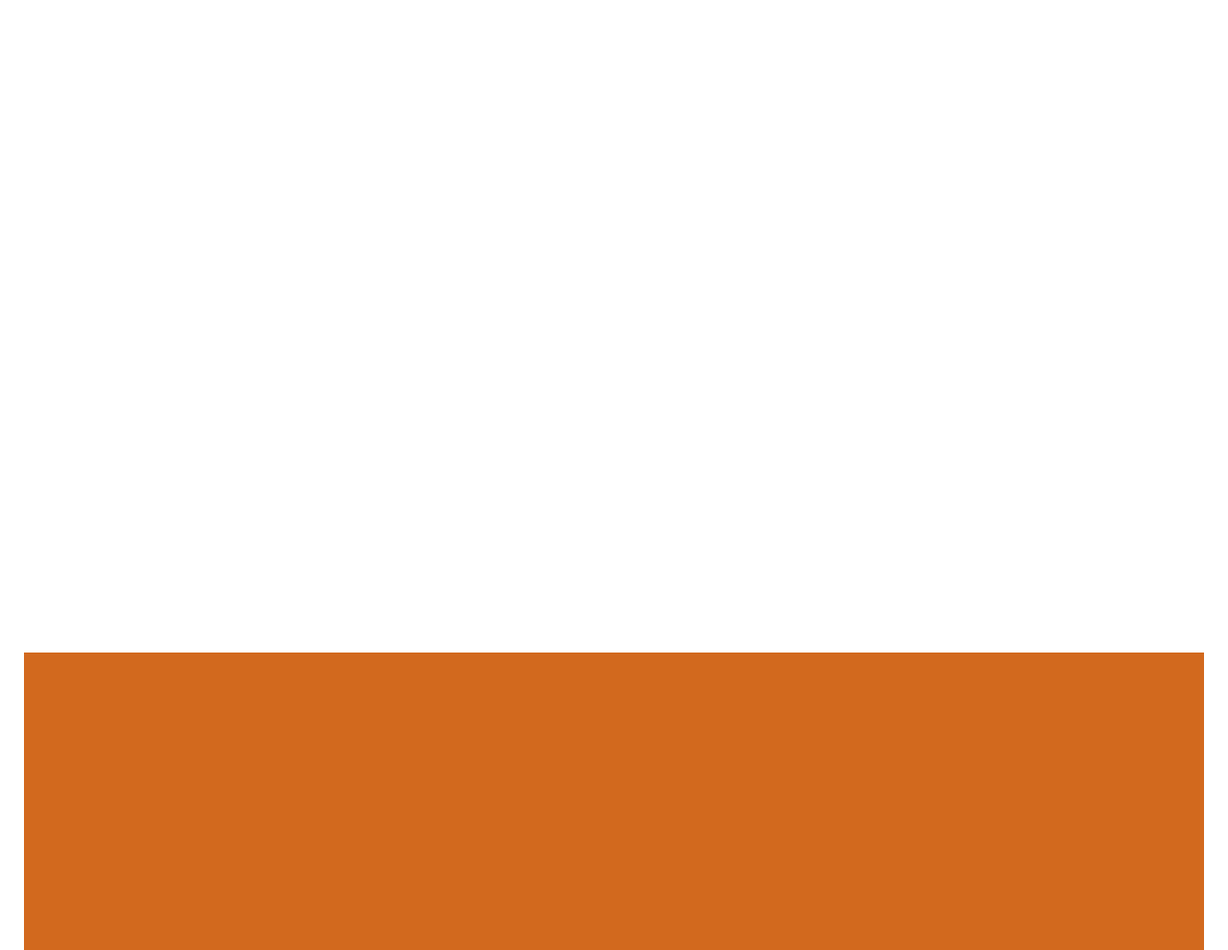
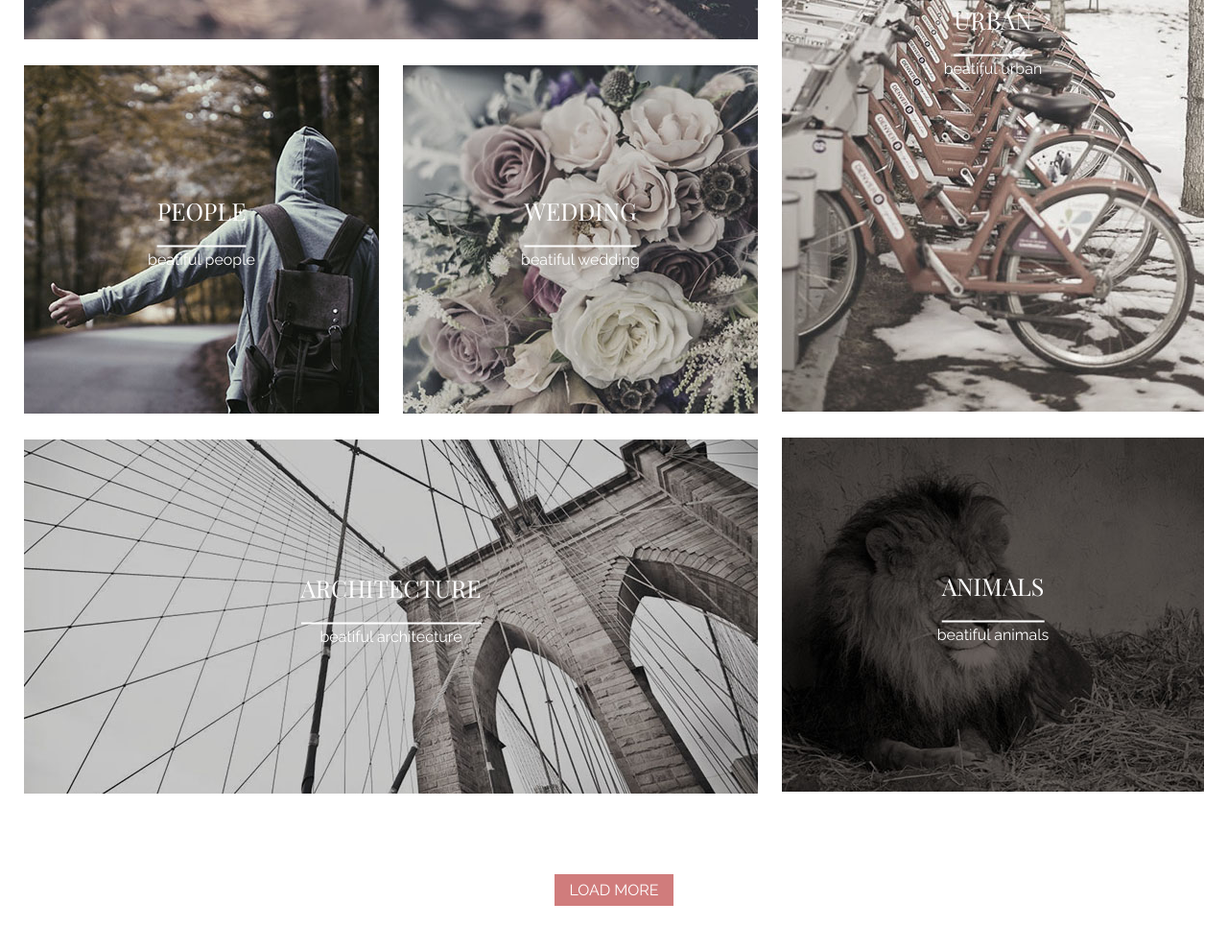
Before and after one commit to MazurMaciej/WebWeeklyDev-9, a plain HTML site: page index.html in a window 1280 px wide. Shown: the part 1810-2800 px from the top of the page at 96% size. Drawn offline with nearby package versions, Linux system fonts and the light colour scheme.

Commit message:
One more section

```diff
--- a/index.html
+++ b/index.html
@@ -6,10 +6,12 @@
     <meta name="viewport" content="width=device-width, initial-scale=1.0">
     <meta http-equiv="X-UA-Compatible" content="ie=edge">
     <title>WebWeeklyDev-9</title>
-    <link href="https://fonts.googleapis.com/css?family=Raleway:400,500,700&display=swap&subset=latin-ext" rel="stylesheet">
-    <link href="https://fonts.googleapis.com/css?family=Playfair+Display&display=swap&subset=latin-ext" rel="stylesheet">
-    <link rel="stylesheet" href="https://use.fontawesome.com/releases/v5.0.12/css/all.css" integrity="sha384-G0fIWCsCzJIMAVNQPfjH08cyYaUtMwjJwqiRKxxE/rx96Uroj1BtIQ6MLJuheaO9"
-        crossorigin="anonymous">
+    <link href="https://fonts.googleapis.com/css?family=Raleway:400,500,700&display=swap&subset=latin-ext"
+        rel="stylesheet">
+    <link href="https://fonts.googleapis.com/css?family=Playfair+Display&display=swap&subset=latin-ext"
+        rel="stylesheet">
+    <link rel="stylesheet" href="https://use.fontawesome.com/releases/v5.0.12/css/all.css"
+        integrity="sha384-G0fIWCsCzJIMAVNQPfjH08cyYaUtMwjJwqiRKxxE/rx96Uroj1BtIQ6MLJuheaO9" crossorigin="anonymous">
     <link rel="stylesheet" href="style.css">
 </head>
 
@@ -22,7 +24,8 @@
                     <span class="dancingFont">photography</span>
                     <p class="heroFirstLine">See my world through my lens</p>
                     <div class="heroFirstLineUnderline"></div>
-                    <p class="heroSecondLine">Lorem ipsum dolor sit amet, consectetuer adipiscing elit, sed diam nonummy nibh euismod tincidunt.</p>
+                    <p class="heroSecondLine">Lorem ipsum dolor sit amet, consectetuer adipiscing elit, sed diam nonummy
+                        nibh euismod tincidunt.</p>
                 </div>
                 <i class="fas fa-angle-down"></i>
             </div>
@@ -39,10 +42,56 @@
         <div class="aboutMe">
             <h2>a little about me</h2>
             <div class="underline"></div>
-            <p>Lorem ipsum dolor sit amet, consectetuer adipiscing elit, sed diam nonummy nibh euismod tincidunt ut laoreet dolore magna aliquam erat volutpat. Ut wisi enim ad minim veniam, quis nostrud exerci tation. Lorem ipsum dolor sit amet, consectetuer adipiscing elit, sed diam nonummy nibh euismod tincidunt ut laoreet dolore magna aliquam erat volutpat. Ut wisi enim ad minim.</p>
+            <p>Lorem ipsum dolor sit amet, consectetuer adipiscing elit, sed diam nonummy nibh euismod tincidunt ut
+                laoreet dolore magna aliquam erat volutpat. Ut wisi enim ad minim veniam, quis nostrud exerci tation.
+                Lorem ipsum dolor sit amet, consectetuer adipiscing elit, sed diam nonummy nibh euismod tincidunt ut
+                laoreet dolore magna aliquam erat volutpat. Ut wisi enim ad minim.</p>
         </div>
         <div class="works">
             <h2>works</h2>
+            <div class="underline"></div>
+            <div class="worksBox">
+                <div class="worksFirstColumn">
+                    <div class="nature">
+                        <img class="nature" src="/img/nature.jpg" />
+                        <p class="firstLine">nature</p>
+                        <p class="secondLine">beatiful nature</p>
+                    </div>
+                    <div class="worksBoxFlex">
+                        <div class="people">
+                            <img class="people" src="/img/people.jpg" />
+                            <p class="firstLine">people</p>
+                            <p class="secondLine">beatiful people</p>
+                        </div>
+                        <div class="wedding">
+                            <img class="wedding" src="/img/wedding.jpg" />
+                            <p class="firstLine">wedding</p>
+                            <p class="secondLine">beatiful wedding</p>
+                        </div>
+                    </div>
+                    <div class="architecture">
+                        <img class="architecture" src="/img/architecture.jpg" />
+                        <p class="firstLine">architecture</p>
+                        <p class="secondLine">beatiful architecture</p>
+                    </div>
+                </div>
+                <div class="worksSecondColumn">
+                    <div class="bike">
+                        <img class="bike" src="/img/bike.jpg" />
+                        <p class="firstLine">urban</p>
+                        <p class="secondLine">beatiful urban</p>
+                    </div>
+                    <div class="animals">
+                        <img class="animals" src="/img/animal.jpg" />
+                        <p class="firstLine">animals</p>
+                        <p class="secondLine">beatiful animals</p>
+                    </div>
+                </div>
+            </div>
+            <a href="www.onet.pl">Load more</a>
+        </div>
+        <div class="testymonials">
+            <h2>See the world through my lens </h2>
             <div class="underline"></div>
         </div>
         <div class="video"></div>
--- a/style.css
+++ b/style.css
@@ -3,9 +3,12 @@
     margin: 0;
 }
 
+html {
+    font-size: 10px;
+}
 
 body {
-    font-size: 10px;
+
     margin: 25px;
     font-family: 'Raleway', sans-serif;
 }
@@ -45,11 +48,11 @@ body {
 }
 
 span.dancingFont:nth-child(1) {
-    font-size: 3.1rem;
+    font-size: 3.3rem;
 }
 
 span.dancingFont:nth-child(2) {
-    font-size: 1.5rem;
+    font-size: 2.3rem;
     padding-bottom: 3.5rem;
 }
 
@@ -59,7 +62,7 @@ span.dancingFont:nth-child(2) {
 
 .heroFirstLine {
     font-family: 'Playfair Display', serif;
-    font-size: 3.6rem;
+    font-size: 4.8rem;
 }
 
 .heroFirstLineUnderline {
@@ -71,7 +74,7 @@ span.dancingFont:nth-child(2) {
 
 .heroSecondLine {
     font-weight: 400;
-    font-size: 1.1rem;
+    font-size: 1.6rem;
     width: 60%;
     text-align: center;
 }
@@ -86,7 +89,7 @@ nav {
 
 nav p {
     font-family: DancingScript;
-    font-size: 2rem;
+    font-size: 2.2rem;
     color: #838181;
     line-height: 4rem;
     padding-left: 4rem;
@@ -103,7 +106,7 @@ ul {
 nav li a {
     color: #696969;
     font-weight: 400;
-    font-size: 1rem;
+    font-size: 1.3rem;
     text-transform: uppercase;
     cursor: pointer;
     text-decoration: none;
@@ -125,11 +128,11 @@ i.fas {
 }
 
 .aboutMe {
-    height: 60vh;
     background-color: #fff;
     display: flex;
     flex-direction: column;
     align-items: center;
+    margin-bottom: 4rem;
 }
 
 div.aboutMe h2, div.works h2 {
@@ -148,7 +151,7 @@ div.aboutMe h2, div.works h2 {
 }
 
 div.aboutMe p {
-    font-size: 1.1rem;
+    font-size: 1.4rem;
     font-weight: 400;
     line-height: 2rem;
     color: #848282;
@@ -157,10 +160,97 @@ div.aboutMe p {
 }
 
 .works {
-    height: 120vh;
+    height: auto;
     display: flex;
     flex-direction: column;
     align-items: center;
+}
+
+.worksBox {
+    display: flex;
+}
+
+.worksFirstColumn {
+    display: flex;
+    flex-direction: column;
+}
+
+.worksBoxFlex {
+    display: flex;
+}
+
+.worksSecondColumn {
+    display: flex;
+    flex-direction: column;
+}
+
+.works img {
+    box-sizing: border-box;
+    padding: 12.5px 12.5px 12.5px 12.5px;
+}
+
+div.nature, div.people, div.wedding, div.architecture, div.bike, div.animals {
+    position: relative;
+
+}
+
+div.nature img, div.people img, div.wedding img, div.architecture img, div.bike img, div.animals img {
+    transition: .5s;
+}
+
+div.nature img:hover, div.people img:hover, div.wedding img:hover, div.architecture img:hover, div.bike img:hover, div.animals img:hover {
+filter: blur(2px) ;
+cursor: pointer;
+transform: scale(1.025);
+}
+
+p.firstLine {
+    font-family: 'Playfair Display', serif;
+    font-weight: 500;
+    color: #fff;
+    font-size: 2.5rem;
+    position: absolute;
+    top: calc(50% - 2rem);
+    left: 50%;
+    transform: translate(-50%, -50%);
+    text-transform: uppercase;
+    border-bottom: 2px white solid;
+    padding-bottom: 2rem;
+}
+
+.firstLine, .secondLine {
+    font-size: 1.6rem;
+    color: #fff;
+    position: absolute;
+    top: calc(50% + 2rem);
+    left: 50%;
+    transform: translate(-50%, -50%);
+}
+
+div.works a {
+    box-sizing: border-box;
+    text-transform: uppercase;
+    color: #fff;
+    font-size: 1.6rem;
+    text-decoration: none;
+    background-color: #d07c7c;
+    padding: .7rem 1.5rem;
+    cursor: pointer;
+    margin-top: 7rem;
+}
+
+.testymonials {
+    height: auto;
+    display: flex;
+    flex-direction: column;
+    align-items: center;
+}
+
+div.testymonials h2 {
+    font-size: 2.5rem;
+    font-family: 'Playfair Display', serif;
+    color: #848282;
+    padding-top: 10rem;
 }
 
 .video {
```
Also changed, not shown: img/animal.jpg (added), img/architecture.jpg (added), img/bike.jpg (added), img/nature.jpg (added), img/people.jpg (added), img/wedding.jpg (added), 1 other file.
